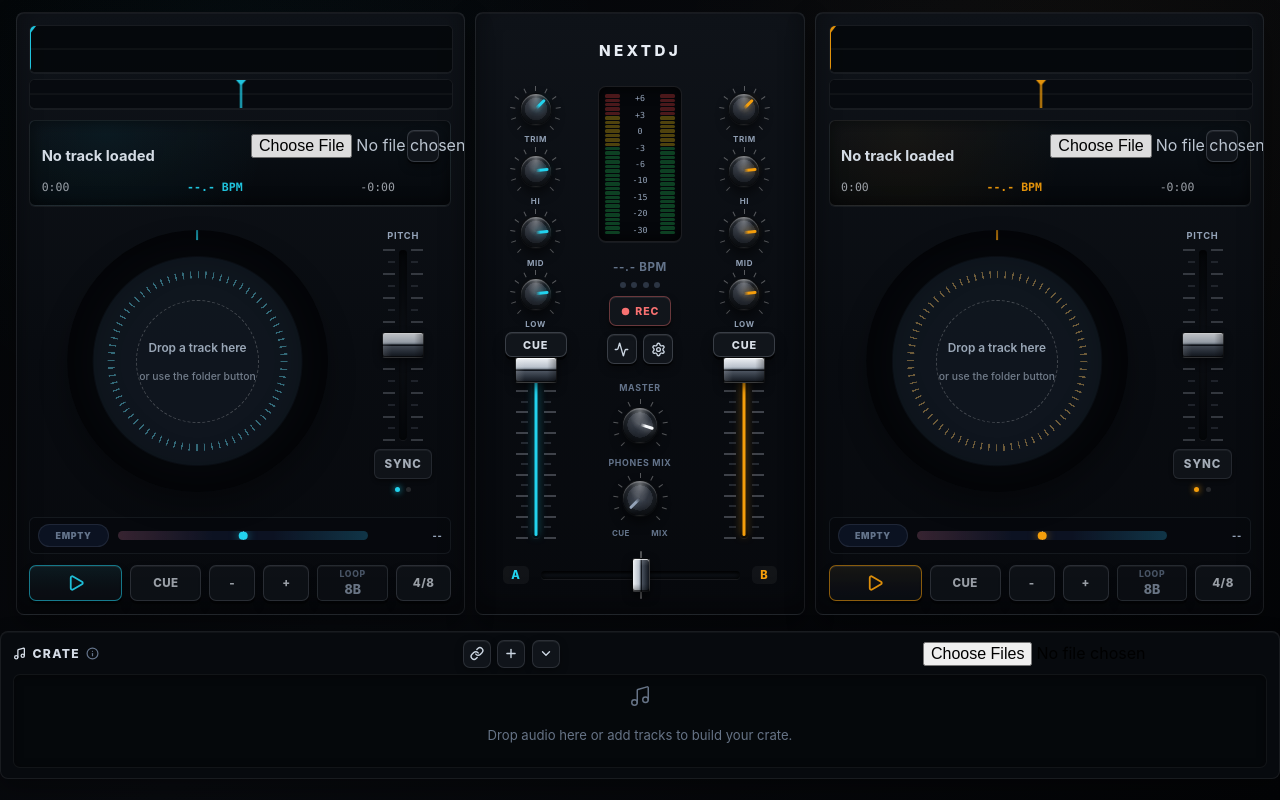
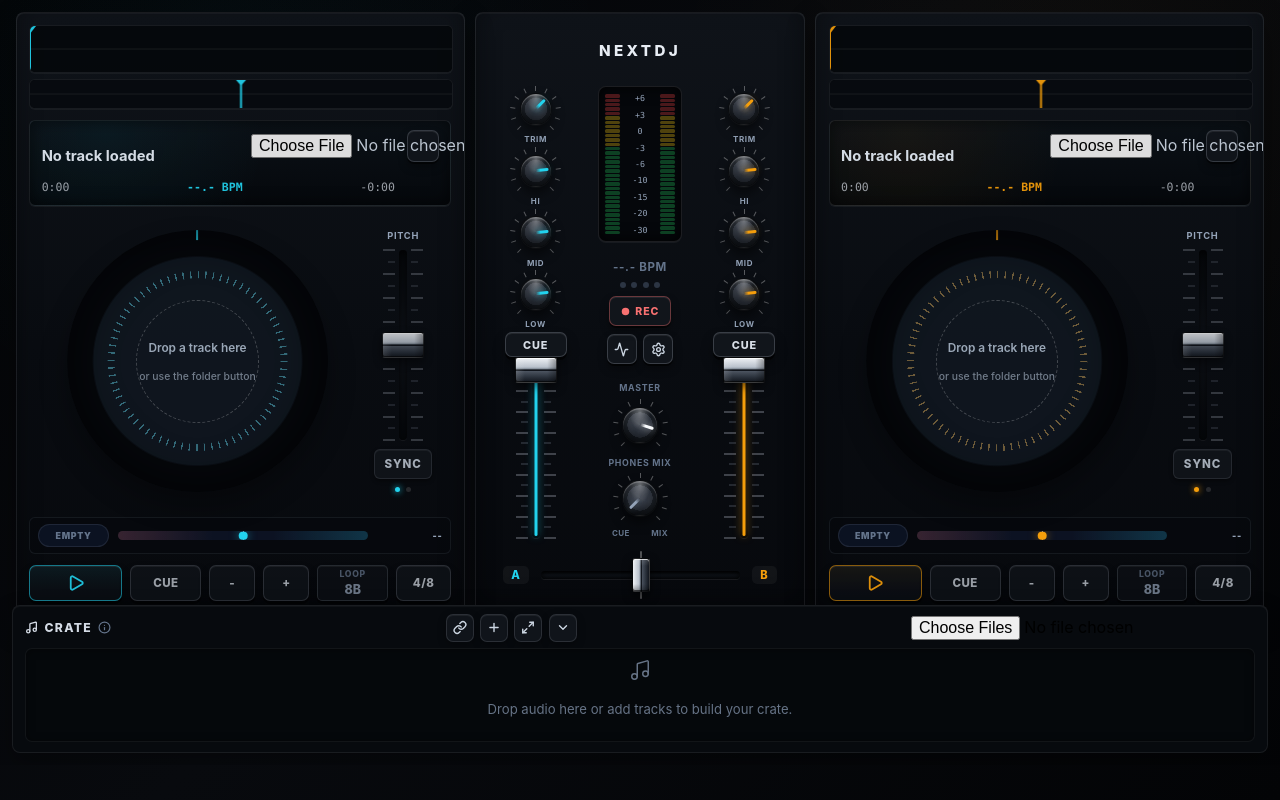
Before and after one commit to antoniolg/next-dj, a React (Vite) app in the folder src/renderer/: page / in a window 1280 px wide. Built offline with nearby package versions, Linux system fonts and the light colour scheme.

Commit message:
feat: add keyboard crate workflow

```diff
--- a/src/renderer/src/App.tsx
+++ b/src/renderer/src/App.tsx
@@ -358,6 +358,7 @@
   return (
     <main className="flex h-screen flex-col overflow-hidden text-slate-100">
       <div className="console-shell flex min-h-0 flex-1 flex-col">
+        <div className="console-stage">
           <div className="console-grid">
             <DeckPanel
               accent="#22d3ee"
@@ -449,13 +450,15 @@
             />
           </div>
 
-        <div className="px-3 pb-3">
+          <div className="library-dock">
             <LibraryPanel
               tracks={tracks}
+              keyboardLoadDeckId={masterDeckId === 'A' ? 'B' : 'A'}
               onAddFiles={addFiles}
               onAddYouTubeTracks={addYouTubeTracks}
               onLoadTrack={loadLibraryTrack}
             />
+          </div>
         </div>
       </div>
 
@@ -512,6 +515,10 @@
             </dl>
             <p className="micro-label shortcut-section">General</p>
             <dl className="shortcut-grid">
+              <dt>K</dt>
+              <dd>Expand or shrink the crate</dd>
+              <dt>Enter</dt>
+              <dd>Load the focused crate track into the non-master deck</dd>
               <dt>?</dt>
               <dd>Toggle this panel (Esc closes)</dd>
             </dl>
--- a/src/renderer/src/components/Library/LibraryPanel.tsx
+++ b/src/renderer/src/components/Library/LibraryPanel.tsx
@@ -1,29 +1,29 @@
 import { useCallback, useEffect, useRef, useState } from 'react'
-import { ChevronDown, ChevronUp, Info, Link, Music, Plus } from 'lucide-react'
+import { ChevronDown, ChevronUp, Info, Link, Maximize2, Minimize2, Music, Plus } from 'lucide-react'
 import type { DeckId } from '../../hooks/useEngine'
 import type { LibraryTrack } from '../../hooks/useLibrary'
 
 interface LibraryPanelProps {
   tracks: LibraryTrack[]
+  keyboardLoadDeckId: DeckId
   onAddFiles: (files: File[] | FileList) => Promise<LibraryTrack[]>
   onAddYouTubeTracks: (youtubeTracks: YouTubeTrackSummary[]) => LibraryTrack[]
   onLoadTrack: (deckId: DeckId, track: LibraryTrack) => Promise<void>
 }
 
 const COLLAPSED_KEY = 'nextdj.library.collapsed'
-const HEIGHT_KEY = 'nextdj.library.height'
-const DEFAULT_HEIGHT = 176
-const MIN_HEIGHT = 150
-const MAX_HEIGHT = 420
 
-function clampHeight(height: number): number {
-  return Math.min(MAX_HEIGHT, Math.max(MIN_HEIGHT, height))
-}
+function isEditableTarget(target: EventTarget | null): boolean {
+  if (!(target instanceof HTMLElement)) {
+    return false
+  }
 
-function readInitialHeight(): number {
-  const storedHeight = Number(localStorage.getItem(HEIGHT_KEY))
-
-  return Number.isFinite(storedHeight) ? clampHeight(storedHeight) : DEFAULT_HEIGHT
+  return (
+    target instanceof HTMLInputElement ||
+    target instanceof HTMLTextAreaElement ||
+    target instanceof HTMLSelectElement ||
+    target.isContentEditable
+  )
 }
 
 function formatTime(seconds: number): string {
@@ -44,15 +44,17 @@
 
 export function LibraryPanel({
   tracks,
+  keyboardLoadDeckId,
   onAddFiles,
   onAddYouTubeTracks,
   onLoadTrack
 }: LibraryPanelProps): JSX.Element {
   const inputRef = useRef<HTMLInputElement | null>(null)
-  const resizeRef = useRef<{ startHeight: number; startY: number } | null>(null)
+  const rowRefs = useRef<Record<string, HTMLTableRowElement | null>>({})
   const [isDropTarget, setIsDropTarget] = useState(false)
   const [collapsed, setCollapsed] = useState(() => localStorage.getItem(COLLAPSED_KEY) === '1')
-  const [height, setHeight] = useState(readInitialHeight)
+  const [expanded, setExpanded] = useState(false)
+  const [focusedTrackId, setFocusedTrackId] = useState<string | null>(null)
   const [youtubeOpen, setYoutubeOpen] = useState(false)
   const [youtubeUrl, setYoutubeUrl] = useState('')
   const [youtubeStatus, setYoutubeStatus] = useState<string | null>(null)
@@ -62,33 +64,71 @@
     localStorage.setItem(COLLAPSED_KEY, collapsed ? '1' : '0')
   }, [collapsed])
 
-  useEffect(() => {
-    localStorage.setItem(HEIGHT_KEY, String(height))
-  }, [height])
+  const toggleExpanded = useCallback((): void => {
+    setExpanded((current) => {
+      const nextExpanded = !current
+
+      if (nextExpanded) {
+        setCollapsed(false)
+      }
+
+      return nextExpanded
+    })
+  }, [])
 
   useEffect(() => {
-    const handlePointerMove = (event: PointerEvent): void => {
-      if (!resizeRef.current) {
+    setFocusedTrackId((current) => {
+      if (tracks.length === 0) {
+        return null
+      }
+
+      return current && tracks.some((track) => track.id === current) ? current : tracks[0].id
+    })
+  }, [tracks])
+
+  useEffect(() => {
+    if (!expanded || tracks.length === 0) {
+      return
+    }
+
+    const nextFocusedTrackId =
+      focusedTrackId && tracks.some((track) => track.id === focusedTrackId)
+        ? focusedTrackId
+        : tracks[0].id
+
+    if (nextFocusedTrackId !== focusedTrackId) {
+      setFocusedTrackId(nextFocusedTrackId)
+    }
+
+    window.requestAnimationFrame(() => {
+      rowRefs.current[nextFocusedTrackId]?.focus()
+    })
+  }, [expanded, focusedTrackId, tracks])
+
+  useEffect(() => {
+    const handleKeyDown = (event: KeyboardEvent): void => {
+      if (isEditableTarget(event.target) || event.repeat) {
         return
       }
 
-      setHeight(clampHeight(resizeRef.current.startHeight + resizeRef.current.startY - event.clientY))
+      if (event.code === 'KeyK') {
+        event.preventDefault()
+        toggleExpanded()
+        return
+      }
+
+      if (expanded && event.key === 'Escape') {
+        event.preventDefault()
+        setExpanded(false)
+      }
     }
 
-    const handlePointerUp = (): void => {
-      resizeRef.current = null
-    }
-
-    window.addEventListener('pointermove', handlePointerMove)
-    window.addEventListener('pointerup', handlePointerUp)
-    window.addEventListener('pointercancel', handlePointerUp)
+    window.addEventListener('keydown', handleKeyDown)
 
     return () => {
-      window.removeEventListener('pointermove', handlePointerMove)
-      window.removeEventListener('pointerup', handlePointerUp)
-      window.removeEventListener('pointercancel', handlePointerUp)
+      window.removeEventListener('keydown', handleKeyDown)
     }
-  }, [])
+  }, [expanded, toggleExpanded])
 
   const handleFileChange = useCallback(
     (event: React.ChangeEvent<HTMLInputElement>): void => {
@@ -101,6 +141,72 @@
       event.currentTarget.value = ''
     },
     [onAddFiles]
+  )
+
+  const focusTrackAtIndex = useCallback(
+    (index: number): void => {
+      const track = tracks[index]
+
+      if (!track) {
+        return
+      }
+
+      setFocusedTrackId(track.id)
+      rowRefs.current[track.id]?.focus()
+    },
+    [tracks]
+  )
+
+  const loadTrackFromKeyboard = useCallback(
+    (track: LibraryTrack): void => {
+      setExpanded(false)
+      void onLoadTrack(keyboardLoadDeckId, track)
+    },
+    [keyboardLoadDeckId, onLoadTrack]
+  )
+
+  const handleRowKeyDown = useCallback(
+    (event: React.KeyboardEvent<HTMLTableRowElement>, track: LibraryTrack): void => {
+      if (event.target !== event.currentTarget) {
+        return
+      }
+
+      const currentIndex = tracks.findIndex((item) => item.id === track.id)
+
+      if (currentIndex < 0) {
+        return
+      }
+
+      if (event.key === 'Enter') {
+        event.preventDefault()
+        loadTrackFromKeyboard(track)
+        return
+      }
+
+      if (event.key === 'ArrowDown') {
+        event.preventDefault()
+        focusTrackAtIndex(Math.min(tracks.length - 1, currentIndex + 1))
+        return
+      }
+
+      if (event.key === 'ArrowUp') {
+        event.preventDefault()
+        focusTrackAtIndex(Math.max(0, currentIndex - 1))
+        return
+      }
+
+      if (event.key === 'Home') {
+        event.preventDefault()
+        focusTrackAtIndex(0)
+        return
+      }
+
+      if (event.key === 'End') {
+        event.preventDefault()
+        focusTrackAtIndex(tracks.length - 1)
+      }
+    },
+    [focusTrackAtIndex, loadTrackFromKeyboard, tracks]
   )
 
   const handleDragStart = useCallback(
@@ -130,36 +236,9 @@
     [onAddFiles]
   )
 
-  const handleResizeStart = useCallback(
-    (event: React.PointerEvent<HTMLDivElement>): void => {
-      if (collapsed) {
-        return
-      }
-
-      event.preventDefault()
-      event.currentTarget.setPointerCapture(event.pointerId)
-      resizeRef.current = { startHeight: height, startY: event.clientY }
-    },
-    [collapsed, height]
-  )
-
-  const handleResizeMove = useCallback((event: React.PointerEvent<HTMLDivElement>): void => {
-    if (!resizeRef.current) {
-      return
-    }
-
-    setHeight(clampHeight(resizeRef.current.startHeight + resizeRef.current.startY - event.clientY))
-  }, [])
-
-  const handleResizeEnd = useCallback((): void => {
-    resizeRef.current = null
-  }, [])
-
-  const handleResizeKeyDown = useCallback((event: React.KeyboardEvent<HTMLDivElement>): void => {
-    if (event.key === 'ArrowUp' || event.key === 'ArrowDown') {
-      event.preventDefault()
-      setHeight((current) => clampHeight(current + (event.key === 'ArrowUp' ? 24 : -24)))
-    }
+  const handleCollapsedToggle = useCallback((): void => {
+    setExpanded(false)
+    setCollapsed((current) => !current)
   }, [])
 
   const handleYoutubeImport = useCallback(async (): Promise<void> => {
@@ -193,30 +272,11 @@
 
   return (
     <section
-      className={`console-panel library-panel ${collapsed ? 'library-collapsed' : ''} ${isDropTarget ? 'library-panel-drop-target' : ''}`}
-      style={{ '--library-height': `${height}px` } as React.CSSProperties}
+      className={`console-panel library-panel ${collapsed ? 'library-collapsed' : ''} ${expanded ? 'library-expanded' : ''} ${isDropTarget ? 'library-panel-drop-target' : ''}`}
       onDragLeave={() => setIsDropTarget(false)}
       onDragOver={handleDragOver}
       onDrop={handleDrop}
     >
-      <div
-        aria-label="Resize crate"
-        aria-orientation="horizontal"
-        aria-valuemax={MAX_HEIGHT}
-        aria-valuemin={MIN_HEIGHT}
-        aria-valuenow={height}
-        className="library-resize-handle"
-        role="separator"
-        tabIndex={collapsed ? -1 : 0}
-        title="Drag to resize crate"
-        onDoubleClick={() => setHeight(DEFAULT_HEIGHT)}
-        onKeyDown={handleResizeKeyDown}
-        onPointerCancel={handleResizeEnd}
-        onPointerDown={handleResizeStart}
-        onPointerMove={handleResizeMove}
-        onPointerUp={handleResizeEnd}
-      />
-
       <div className="library-header">
         <div className="library-title">
           <Music size={13} strokeWidth={2.4} />
@@ -245,11 +305,20 @@
             <Plus size={15} strokeWidth={2.4} />
           </button>
           <button
-            aria-label={collapsed ? 'Expand library' : 'Collapse library'}
+            aria-label={expanded ? 'Shrink crate' : 'Expand crate'}
+            className={`icon-button ${expanded ? 'icon-button-active' : ''}`}
+            title={expanded ? 'Shrink crate (K)' : 'Expand crate (K)'}
+            type="button"
+            onClick={toggleExpanded}
+          >
+            {expanded ? <Minimize2 size={15} strokeWidth={2.4} /> : <Maximize2 size={15} strokeWidth={2.4} />}
+          </button>
+          <button
+            aria-label={collapsed ? 'Show crate' : 'Hide crate'}
             className="icon-button"
-            title={collapsed ? 'Expand library' : 'Collapse library'}
+            title={collapsed ? 'Show crate' : 'Hide crate'}
             type="button"
-            onClick={() => setCollapsed((current) => !current)}
+            onClick={handleCollapsedToggle}
           >
             {collapsed ? <ChevronUp size={15} strokeWidth={2.4} /> : <ChevronDown size={15} strokeWidth={2.4} />}
           </button>
@@ -308,9 +377,16 @@
               <tbody>
                 {tracks.map((track) => (
                   <tr
+                    ref={(element) => {
+                      rowRefs.current[track.id] = element
+                    }}
                     key={track.id}
+                    aria-label={`${track.title}. Press Enter to load into deck ${keyboardLoadDeckId}`}
                     draggable
+                    tabIndex={focusedTrackId === track.id ? 0 : -1}
                     onDragStart={(event) => handleDragStart(event, track.id)}
+                    onFocus={() => setFocusedTrackId(track.id)}
+                    onKeyDown={(event) => handleRowKeyDown(event, track)}
                   >
                     <td>
                       <span className="block truncate" title={track.title}>
--- a/src/renderer/src/styles.css
+++ b/src/renderer/src/styles.css
@@ -11,6 +11,9 @@
   --knob-size: 48px;
   --fader-length: 150px;
   --vu-height: 130px;
+  --library-docked-height: 176px;
+  --library-collapsed-height: 48px;
+  --library-expanded-height: min(68vh, 680px, calc(100vh - 1.5rem));
 }
 
 html,
@@ -50,6 +53,14 @@
   box-shadow: none;
 }
 
+.console-stage {
+  position: relative;
+  display: flex;
+  flex: 1;
+  min-height: 0;
+  overflow: hidden;
+}
+
 .status-dot {
   height: 6px;
   width: 6px;
@@ -67,9 +78,24 @@
   display: grid;
   flex: 1;
   min-height: 0;
+  width: 100%;
   grid-template-columns: minmax(0, 1fr) 350px minmax(0, 1fr);
   gap: 0.65rem;
-  padding: 0.75rem 1rem 1rem;
+  padding: 0.75rem 1rem calc(var(--library-docked-height) + 1.4rem);
+  transition: padding-bottom 180ms ease;
+}
+
+.console-stage:has(.library-collapsed) .console-grid {
+  padding-bottom: calc(var(--library-collapsed-height) + 1.4rem);
+}
+
+.library-dock {
+  position: absolute;
+  right: 0.75rem;
+  bottom: 0.75rem;
+  left: 0.75rem;
+  z-index: 32;
+  pointer-events: none;
 }
 
 /* ---------- Panels ---------- */
@@ -1550,7 +1576,7 @@
 .library-panel {
   position: relative;
   display: flex;
-  height: var(--library-height, 176px);
+  height: var(--library-docked-height);
   flex: none;
   flex-direction: column;
   overflow: hidden;
@@ -1559,44 +1585,27 @@
     inset 0 1px 0 rgba(255, 255, 255, 0.035),
     0 10px 24px rgba(0, 0, 0, 0.3);
   padding: 0.5rem 0.75rem 0.65rem;
-  transition: height 180ms ease;
+  pointer-events: auto;
+  transition:
+    height 180ms ease,
+    border-color 180ms ease,
+    box-shadow 180ms ease,
+    background 180ms ease;
 }
 
 .library-collapsed {
-  height: 48px;
-}
-
-.library-resize-handle {
-  position: absolute;
-  top: 0;
-  right: 0.75rem;
-  left: 0.75rem;
-  height: 8px;
-  cursor: ns-resize;
-  touch-action: none;
-}
-
-.library-resize-handle::before {
-  position: absolute;
-  top: 2px;
-  left: 50%;
-  width: 58px;
-  height: 2px;
-  border-radius: 999px;
-  background: rgba(202, 211, 223, 0.18);
-  opacity: 0;
-  transform: translateX(-50%);
-  transition: opacity 120ms ease;
-  content: '';
-}
-
-.library-resize-handle:hover::before,
-.library-resize-handle:focus-visible::before {
-  opacity: 1;
-}
-
-.library-collapsed .library-resize-handle {
-  display: none;
+  height: var(--library-collapsed-height);
+}
+
+.library-expanded {
+  height: var(--library-expanded-height);
+  border-color: rgba(202, 211, 223, 0.16);
+  background: rgba(7, 10, 14, 0.96);
+  box-shadow:
+    inset 0 1px 0 rgba(255, 255, 255, 0.055),
+    inset 0 -16px 30px rgba(0, 0, 0, 0.42),
+    0 24px 70px rgba(0, 0, 0, 0.62);
+  backdrop-filter: blur(18px);
 }
 
 .library-header {
@@ -1769,6 +1778,16 @@
   background: rgba(255, 255, 255, 0.025);
 }
 
+.library-table tbody tr:focus-visible {
+  outline: none;
+  background:
+    linear-gradient(90deg, color-mix(in srgb, var(--accent-a), transparent 72%), transparent 12rem),
+    rgba(255, 255, 255, 0.035);
+  box-shadow:
+    inset 3px 0 0 var(--accent-a),
+    inset 0 0 0 1px color-mix(in srgb, var(--accent-a), transparent 70%);
+}
+
 .library-table tbody tr:active {
   cursor: grabbing;
 }
@@ -1965,6 +1984,8 @@
 @media (max-height: 830px) {
   :root {
     --fader-length: 120px;
+    --library-docked-height: 128px;
+    --library-expanded-height: min(68vh, 560px, calc(100vh - 1.5rem));
   }
 
   .channel-strip {
@@ -1986,14 +2007,6 @@
     padding: 0.28rem 0.6rem;
   }
 
-  .library-panel {
-    height: 128px;
-  }
-
-  .library-collapsed {
-    height: 48px;
-  }
-
   .waveform-zoom {
     height: 46px;
   }
```
Lines whose indentation alone changed are shown as unchanged.
